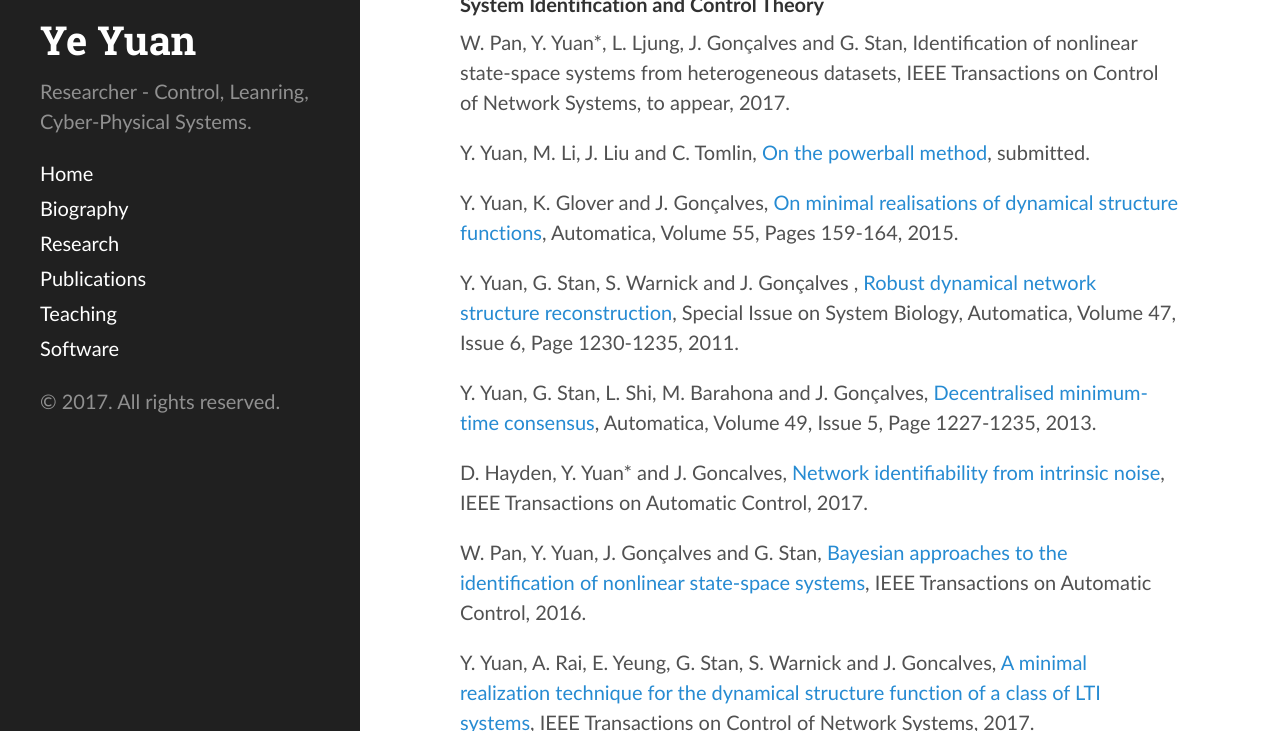
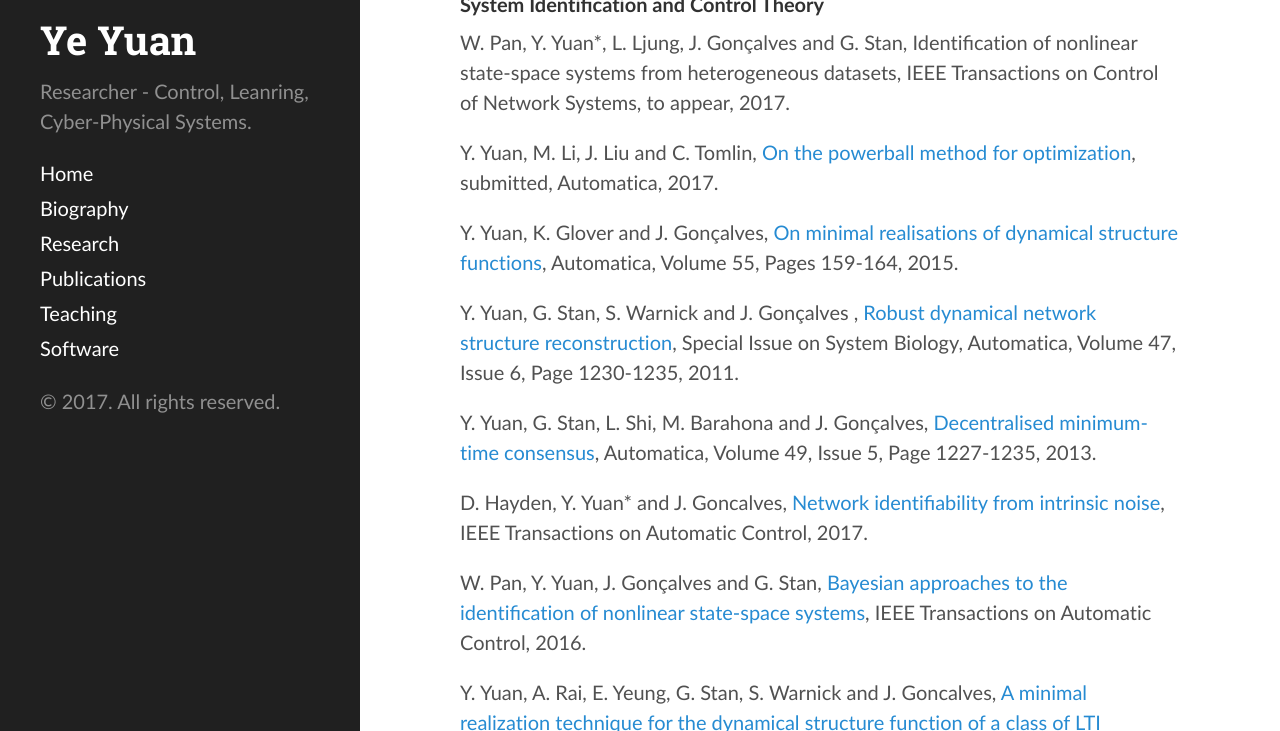
Before and after one commit to yy311/yy311.github.io, a Jekyll site: the page built from publication.md, in a window 1280 px wide and 900 px high, cut to the strip 169-900 px from the top of the window. Built offline with Jekyll 4.4.1, drawn with Linux system fonts in a browser that asks for light colours.

Commit message:
Update publication.md

```diff
--- a/publication.md
+++ b/publication.md
@@ -8,7 +8,7 @@ layout: page
 
 W. Pan, Y. Yuan*, L. Ljung, J. Gonçalves and G. Stan, Identification of nonlinear state-space systems from heterogeneous datasets, IEEE Transactions on Control of Network Systems, to appear, 2017.
 
-Y. Yuan, M. Li, J. Liu and C. Tomlin, [On the powerball method](https://arxiv.org/abs/1603.07421), submitted.
+Y. Yuan, M. Li, J. Liu and C. Tomlin, [On the powerball method for optimization](https://arxiv.org/abs/1603.07421), submitted, Automatica, 2017.
 
 Y. Yuan, K. Glover and J. Gonçalves, [On minimal realisations of dynamical structure functions](http://arxiv.org/abs/1409.0072), Automatica, Volume 55, Pages 159-164, 2015.
 
```
